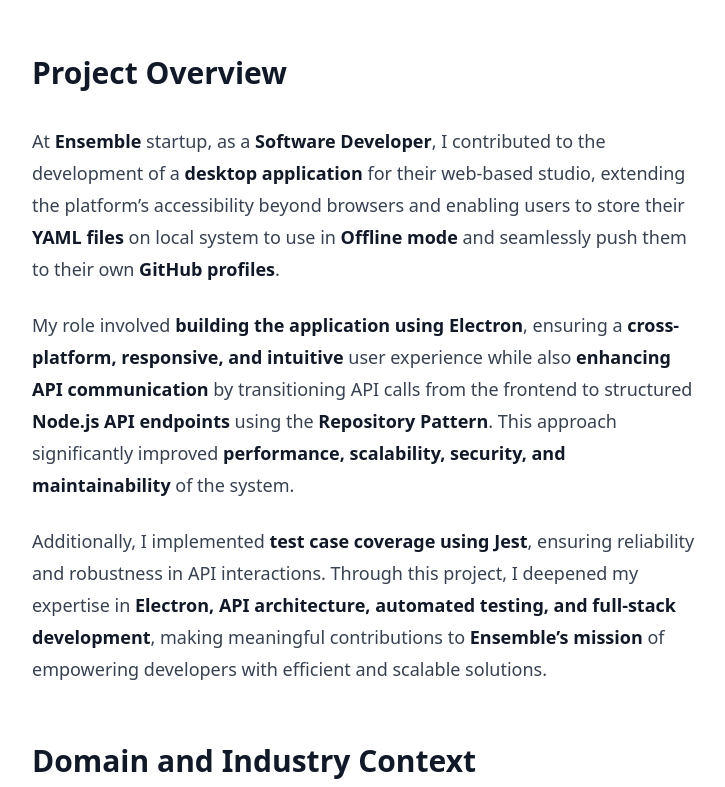
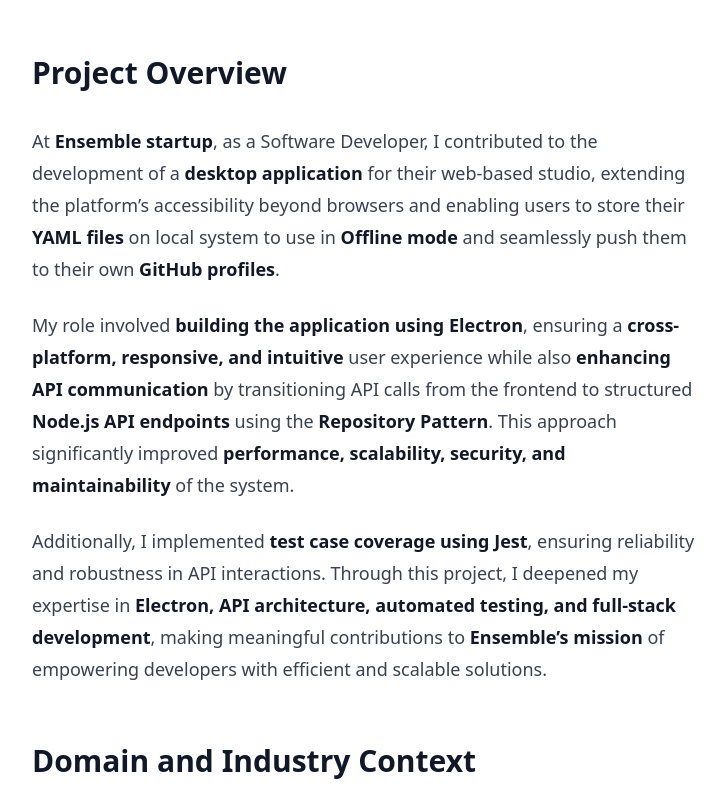
Before and after one commit to TayyabAsghar/Portfolio, an Astro site: page /portfolio/ensemble-low-code-development-platform in a window 1280 px wide. Shown: the part 1553-2340 px from the top of the page, without its empty margins (272-997 px from the left). Built offline with nearby package versions, Linux system fonts and the light colour scheme; Astro itself is replaced by a stand-in of ours.

Commit message:
✨ NEW-FEATURE: Updated the resume.

```diff
--- a/src/content/portfolio/ensemble-low-code-development-platform.mdx
+++ b/src/content/portfolio/ensemble-low-code-development-platform.mdx
@@ -46,7 +46,7 @@
 
 ## Project Overview
 
-At **Ensemble** startup, as a **Software Developer**, I contributed to the development of a **desktop application** for their
+At **Ensemble startup**, as a Software Developer, I contributed to the development of a **desktop application** for their
 web-based studio, extending the platform’s accessibility beyond browsers and enabling users to store their **YAML files**
 on local system to use in **Offline mode** and seamlessly push them to their own **GitHub profiles**.
 
@@ -85,6 +85,7 @@
 6. **Enabled offline editing & real-time synchronization**, integrating **Firestore Cloud Functions**, allowing users to create and
 update applications in Ensemble Studio in Offline Mode.
 7. **Integrated Git functionality**, allowing users to push Yaml code to hosting services like **GitHub & Bitbucket**.
+8. Setup **Firebase emulator** to run and test cloud functions locally.
 
 ## Conclusion
 
```
Also changed, not shown: 1 other file.
